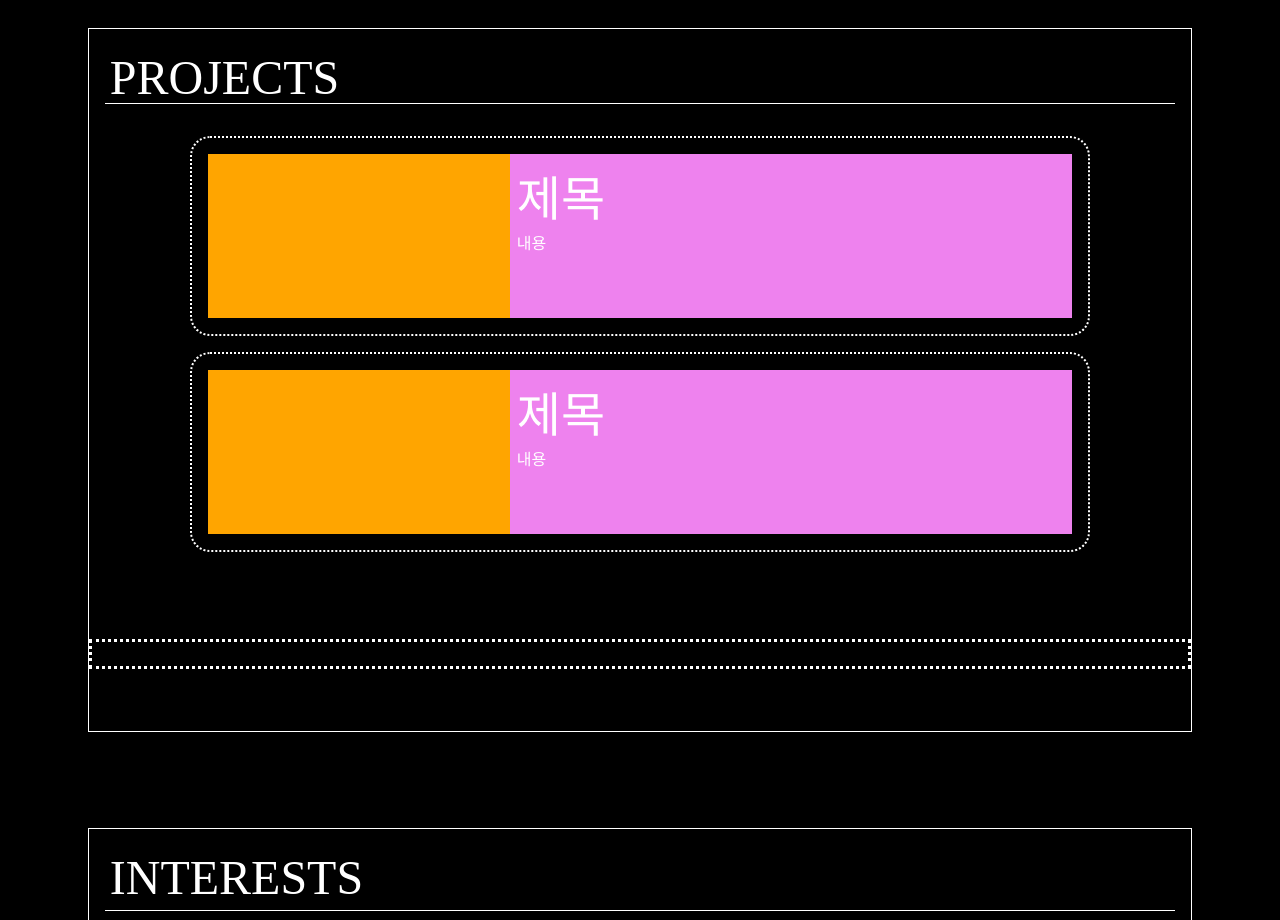
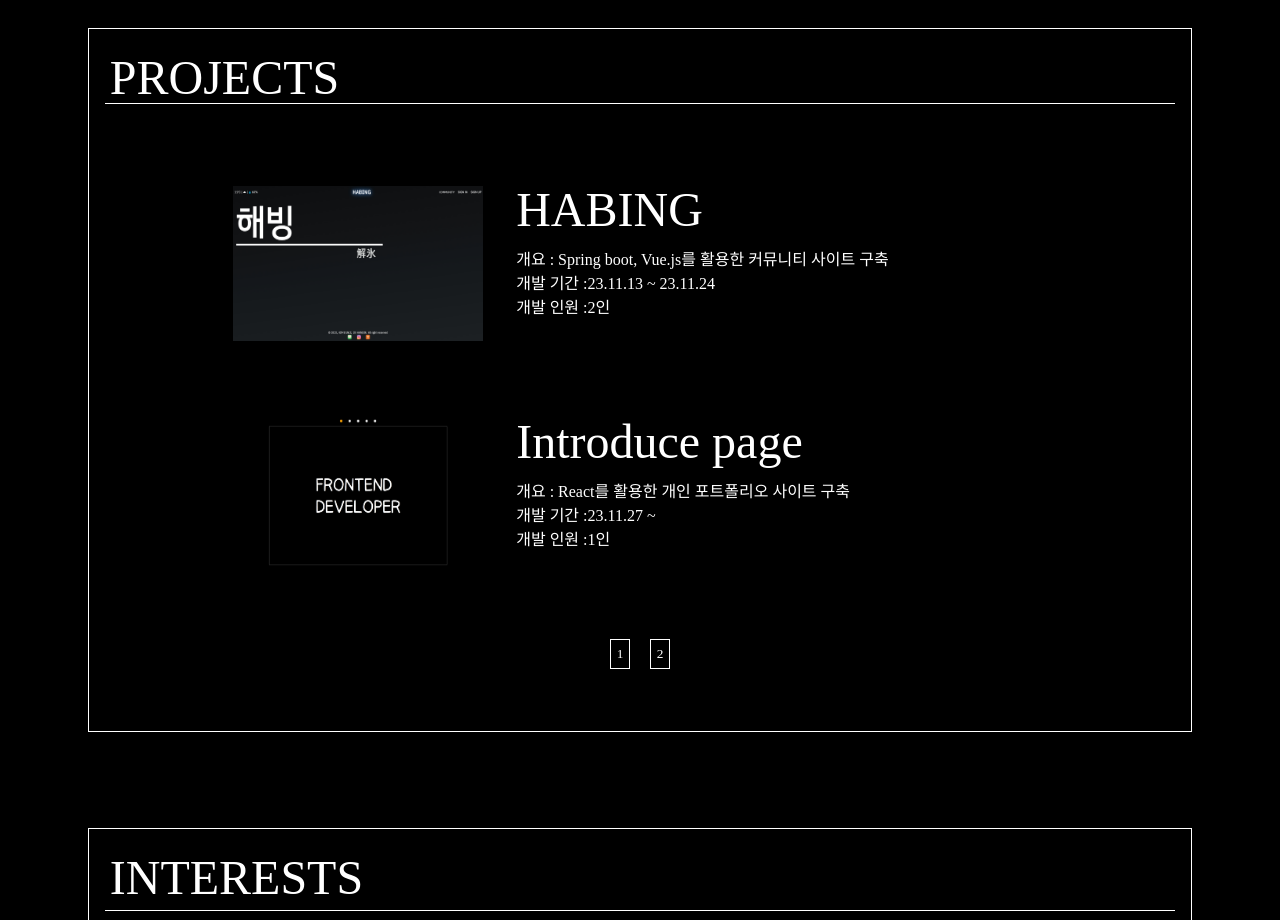
Before and after one commit to whgksqls9999/introduce_page, a React (Create React App) app: page / in a window 1280 px wide. Shown: the part 1620-2540 px from the top of the page. Built offline with nearby package versions, Linux system fonts and the light colour scheme; a web font is replaced by a local one.

Commit message:
feat: projects 페이지 프로젝트 리스트 구성 및 페이지네이션 구현

```diff
--- a/src/App.css
+++ b/src/App.css
@@ -152,6 +152,7 @@
 
 .info-detail-tab-button{
   transition: font-size 0.3s ease;
+  cursor: pointer;
 }
 
 .info-detail-tab-button:hover{
@@ -176,17 +177,42 @@
 
 .projects-list-content{
   height: 85%;
+  display: flex;
+  flex-direction: column;
+  justify-content: center;
 }
 
 .projects-list-pages{
   height: 30px;
   width: 100%;
-  border: 3px dotted white;
+  /* border: 3px dotted white; */
+  display: flex;
+  justify-content: center;
+  gap: 20px;
+}
+
+.projects-list-pages button{
+  background-color: transparent;
+  border: 1px solid white;
+  width: 20px;
+  transition: all 0.2s;
+}
+
+.projects-list-pages button:hover {
+  background-color: white;
+  color: black;
+  font-weight: bold;
+}
+
+.projects-list-pages button:active {
+  background-color: black;
+  color: white;
+  /* font-weight: bold; */
 }
 
 .projects-list-item{
   height: 200px;
-  border: 2px white dotted;
+  /* border: 2px white dotted; */
   margin: 1rem;
   width: 900px;
   position: relative;
@@ -194,6 +220,15 @@
   border-radius: 20px;
   display: flex;
   padding: 1rem;
+  animation: fadein 1s ease;
+}
+
+@keyframes fadein {
+  from {
+    opacity: 0;
+  } to {
+    opacity: 1;
+  }
 }
 
 .projects-list-item-hover{
@@ -204,19 +239,30 @@
   left: 0;
   background: linear-gradient(20deg, rgb(255,255,255,0.2), rgb(255,255,255,0));
   opacity: 0;
-  transform: all 1s;
+  transition: all 0.3s;
 }
 
 .projects-list-item-thumbnail{
-  background-color: orange;
+  /* background-color: orange; */
   width: 35%;
+  padding: 0.4rem;
+  display: flex;
+}
+
+.projects-list-item-thumbnail img{
+  margin-left: auto;
+  margin-right: auto;
+}
+
+.projects-list-item-content{
+  /* background-color: violet; */
+  width: 65%;
   padding: 0.4rem;
 }
 
-.projects-list-item-content{
-  background-color: violet;
-  width: 65%;
-  padding: 0.4rem;
+.projects-list-item-content-title{
+  height: 60px;
+  line-height: 1;
 }
 
 .projects-list-item:hover > .projects-list-item-hover{
--- a/src/component/projects/ProjectsData.js
+++ /dev/null
@@ -1,3 +0,0 @@
-let projects = [];
-
-export default projects;
--- a/src/component/projects/ProjectsList.js
+++ b/src/component/projects/ProjectsList.js
@@ -1,13 +1,39 @@
 import ProjectsListItem from "./ProjectsListItem";
+import projects from "../../data/ProjectsData";
+
+import { useEffect, useState } from "react";
 
 export default function ProjectsList() {
+  let [pages, setPages] = useState(Math.ceil(projects.length / 2));
+  let [curPage, setCurPage] = useState(1);
+  let pagenation = Array(pages).fill(0);
+
+  function doPageChange(page) {
+    setCurPage(page);
+  }
+
   return (
     <div className="projects-list">
       <div className="projects-list-content">
-        <ProjectsListItem />
-        <ProjectsListItem />
+        {projects.map((project, idx) => {
+          if (idx === 2 * curPage - 1 || idx === 2 * curPage - 1 - 1) {
+            return <ProjectsListItem project={project} key={idx} />;
+          }
+        })}
       </div>
-      <div className="projects-list-pages"></div>
+      <div className="projects-list-pages">
+        {pagenation.map((element, idx) => {
+          return (
+            <button
+              onClick={() => {
+                doPageChange(idx + 1);
+              }}
+            >
+              {idx + 1}
+            </button>
+          );
+        })}
+      </div>
     </div>
   );
 }
--- a/src/component/projects/ProjectsListItem.js
+++ b/src/component/projects/ProjectsListItem.js
@@ -1,11 +1,19 @@
-export default function ProjectsListItem() {
+export default function ProjectsListItem(props) {
   return (
     <div className="projects-list-item">
       <div className="projects-list-item-hover"></div>
-      <div className="projects-list-item-thumbnail"></div>
+      <div className="projects-list-item-thumbnail">
+        <img src={props.project.img} alt="프로젝트 썸네일" width={250}></img>
+      </div>
       <div className="projects-list-item-content">
-        <div className="projects-list-item-content-title">제목</div>
-        <div className="projects-list-item-content-detail">내용</div>
+        <div className="projects-list-item-content-title">
+          {props.project.title}
+        </div>
+        <div className="projects-list-item-content-detail">
+          <div>개요 : {props.project.outline}</div>
+          <div>개발 기간 :{props.project.period}</div>
+          <div>개발 인원 :{props.project.headCount}</div>
+        </div>
       </div>
     </div>
   );
--- /dev/null
+++ b/src/data/ProjectsData.js
@@ -0,0 +1,32 @@
+let projects = [
+  {
+    img: "img/habing.jpg",
+    title: "HABING",
+    outline: "Spring boot, Vue.js를 활용한 커뮤니티 사이트 구축",
+    period: "23.11.13 ~ 23.11.24",
+    headCount: "2인",
+  },
+  {
+    img: "img/introduce.jpg",
+    title: "Introduce page",
+    outline: "React를 활용한 개인 포트폴리오 사이트 구축",
+    period: "23.11.27 ~ ",
+    headCount: "1인",
+  },
+  {
+    img: "img/introduce.jpg",
+    title: "테스트3",
+    outline: "테스트",
+    period: "23.11.27 ~ ",
+    headCount: "1인",
+  },
+  {
+    img: "img/introduce.jpg",
+    title: "테스트4",
+    outline: "테스트",
+    period: "23.11.27 ~ ",
+    headCount: "1인",
+  },
+];
+
+export default projects;
```
Also changed, not shown: public/img/habing.jpg (added), public/img/introduce.jpg (added).
